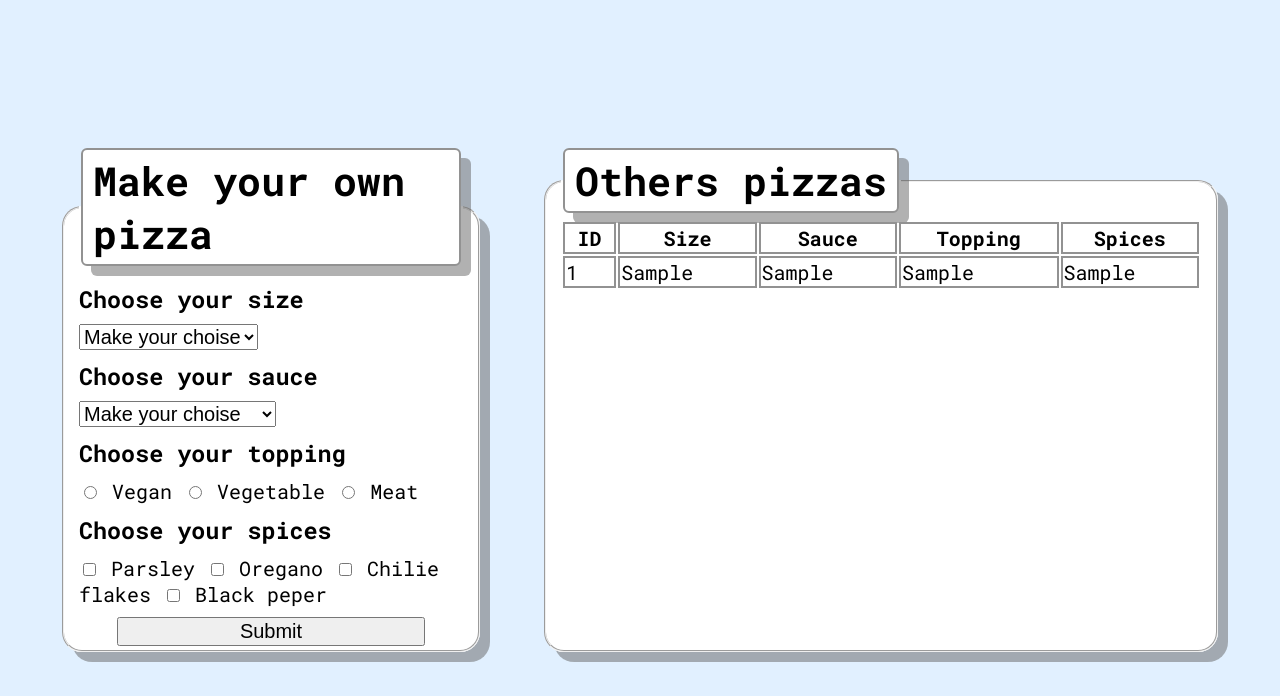
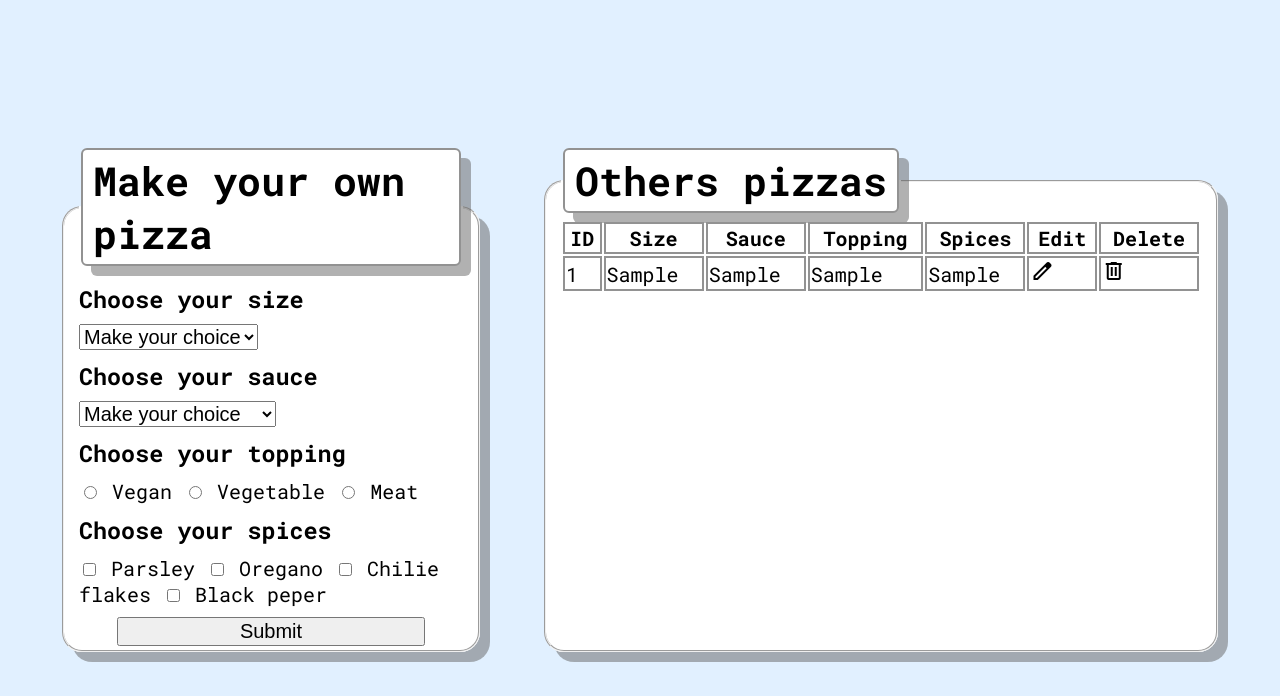
Before and after one commit to ThePope05/PHP_PDO_CRUD_assignement2, a PHP site: page / in a window 1280 px wide. Shown: the top 696 px of the page. Run offline with PHP 8.4, Linux system fonts and the light colour scheme; tables that the repository leaves empty or names only in its code hold one stand-in row (values such as "Sample post").

Commit message:
Create file fixed
Forgot to add the actual files

```diff
--- a/index.php
+++ b/index.php
@@ -7,18 +7,19 @@
     <link rel="preconnect" href="https://fonts.googleapis.com">
     <link rel="preconnect" href="https://fonts.gstatic.com" crossorigin>
     <link href="https://fonts.googleapis.com/css2?family=Roboto+Mono:wght@100;400;700&display=swap" rel="stylesheet">
+    <link rel="stylesheet" href="https://fonts.googleapis.com/css2?family=Material+Symbols+Outlined:opsz,wght,FILL,GRAD@48,400,1,0" />
     <link rel="stylesheet" href="style.css">
     <title>Document</title>
 </head>
 <body>
     <fieldset>
         <legend><h1>Make your own pizza</h1></legend>
-        <form action="phpFiles/test.php" method="post">
+        <form action="phpFiles/create.php" method="post">
 
             <!--SIZE DROPDOWN INPUTS-->
             <h3>Choose your size</h3>
             <select name="size">
-                <option value="">Make your choise</option>
+                <option value="">Make your choice</option>
                 <option value="20">20cm</option>
                 <option value="25">25cm</option>
                 <option value="30">30cm</option>
@@ -29,7 +30,7 @@
             <!--SAUCE DROPDOWN INPUTS-->
             <h3>Choose your sauce</h3>
             <select name="sauce">
-                <option value="">Make your choise</option>
+                <option value="">Make your choice</option>
                 <option value="tomatoSauce">Tomato sauce</option>
                 <option value="extraTomatoSauce">Extra tomato sauce</option>
                 <option value="spicyTomatoSauce">Spicy tomato sauce</option>
@@ -82,6 +83,8 @@
                 <th>Sauce</th>
                 <th>Topping</th>
                 <th>Spices</th>
+                <th>Edit</th>
+                <th>Delete</th>
             </tr>
             <?php
                 include("phpFiles/read.php");
@@ -95,6 +98,8 @@
                         echo "<td>$pizza->sauce</td>";
                         echo "<td>$pizza->topping</td>";
                         echo "<td>$pizza->spices</td>";
+                        echo "<td><a><span class='material-symbols-outlined'>edit</span></a></td>";
+                        echo "<td><a><span class='material-symbols-outlined'>delete</span></a></td>";
                     echo "</tr>";
                 }
             ?>
```
Also changed, not shown: phpFiles/create.php (+14 -1 lines).
